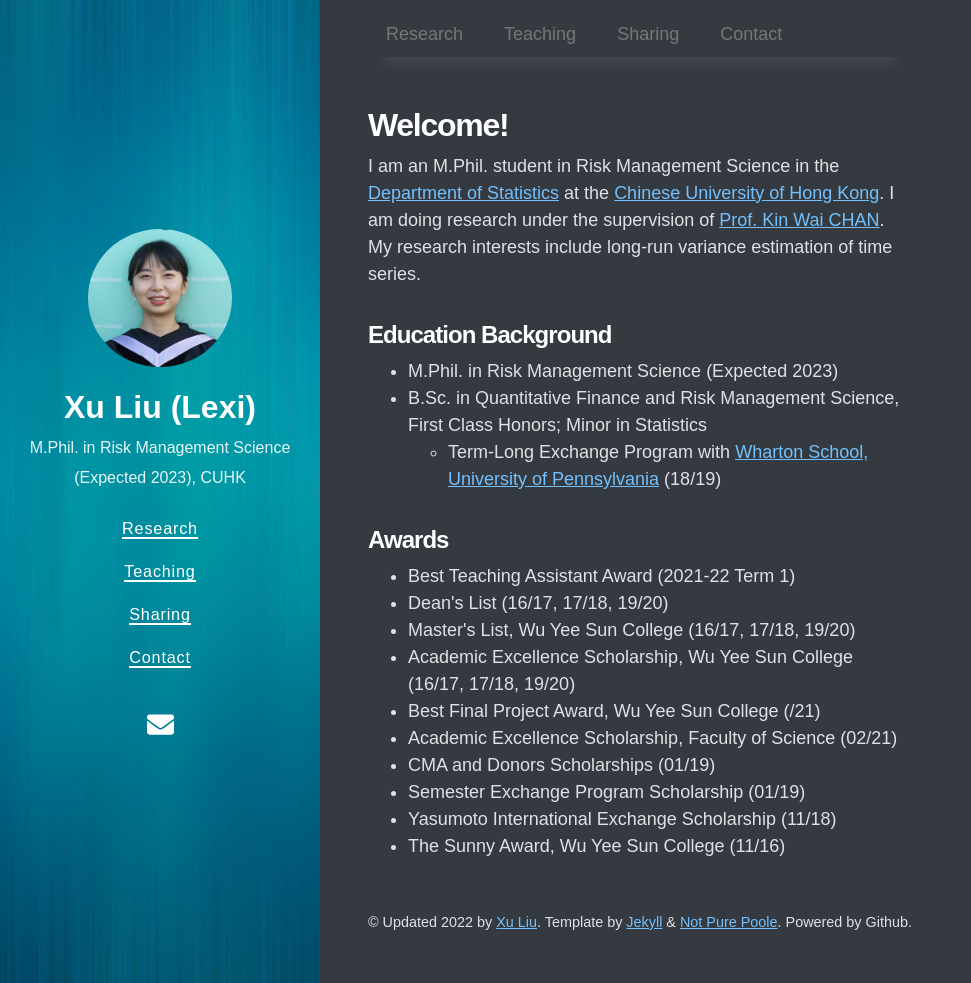
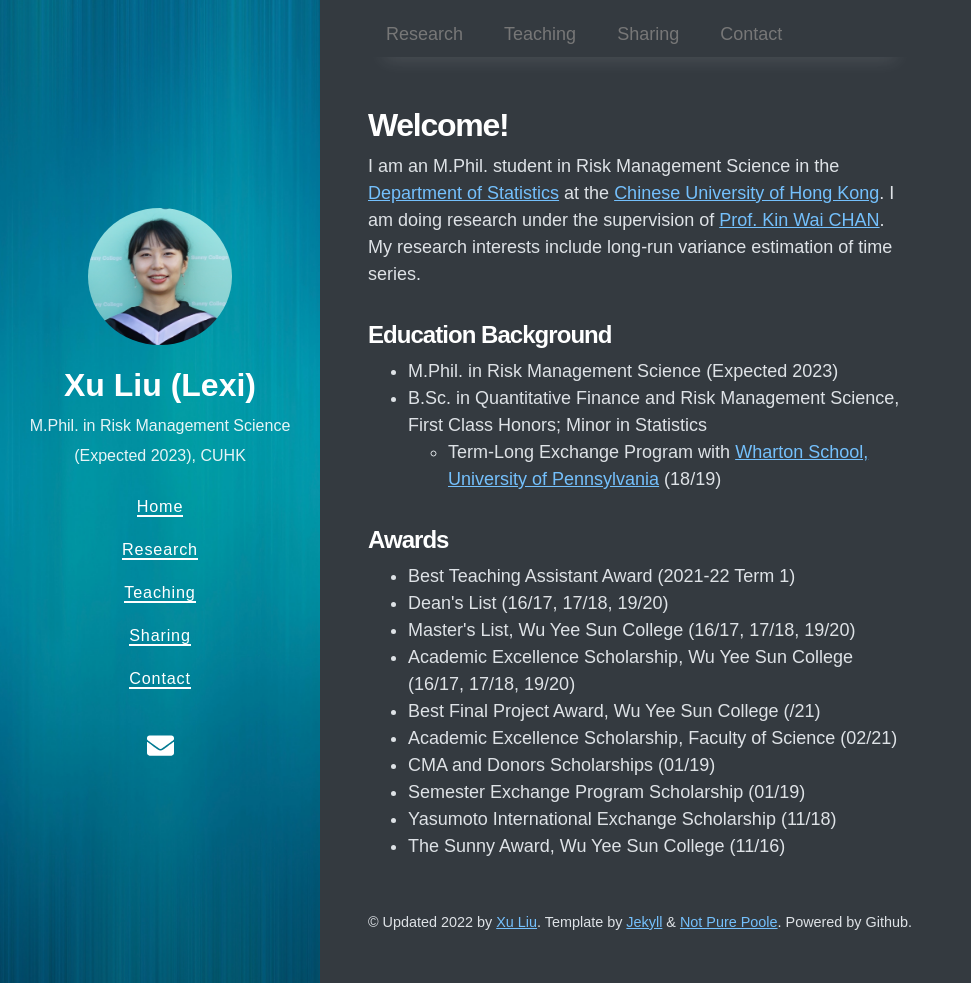
Before and after one commit to lexilxu/MyPage, a Jekyll site: the page built from index.html, in a window 1280 px wide and 983 px high. Shown: the whole window, without its empty margins (0-971 px from the left). Built offline with Jekyll 4.4.1, drawn with Linux system fonts in a browser that asks for light colours; nearby versions of some CDN libraries; the list of posts is cut into pages by our own code.

Commit message:
Update navigation.yml

```diff
--- a/_data/navigation.yml
+++ b/_data/navigation.yml
@@ -1,3 +1,5 @@
+- title: Home
+  url: /
 - title: Research
   url: /research/
 - title: Teaching
```
